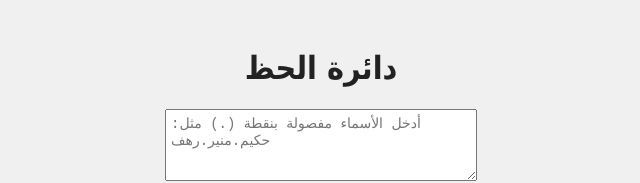
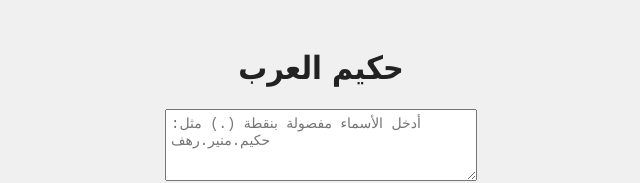
Before and after one commit to hakim738-html/lucky-game, a plain HTML site: page index.html in a window 1280 px wide. Shown: the top 183 px of the page, without its empty margins (319-959 px from the left). Drawn offline with Linux system fonts and the light colour scheme.

Commit message:
Update index.html
تم

Signed-off-by: wise738 <halrb2588@gmail.com>

```diff
--- a/index.html
+++ b/index.html
@@ -6,7 +6,7 @@
   <link rel="stylesheet" href="style.css">
 </head>
 <body>
-  <h1>دائرة الحظ</h1>
+  <h1>حكيم العرب</h1>
 
   <div class="controls">
     <textarea id="namesInput" placeholder="أدخل الأسماء مفصولة بنقطة (.) مثل: حكيم.منير.رهف"></textarea>
```
